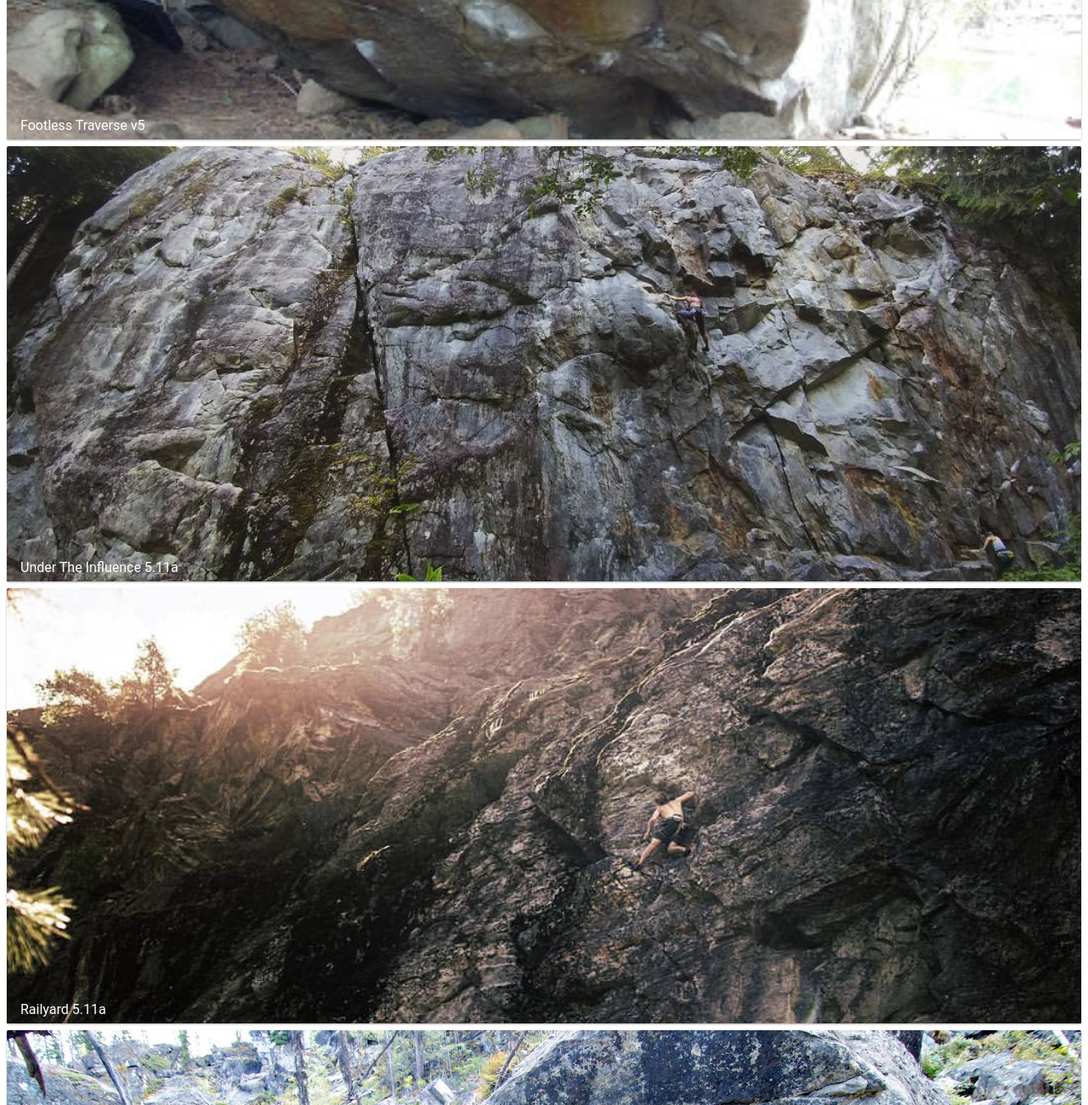
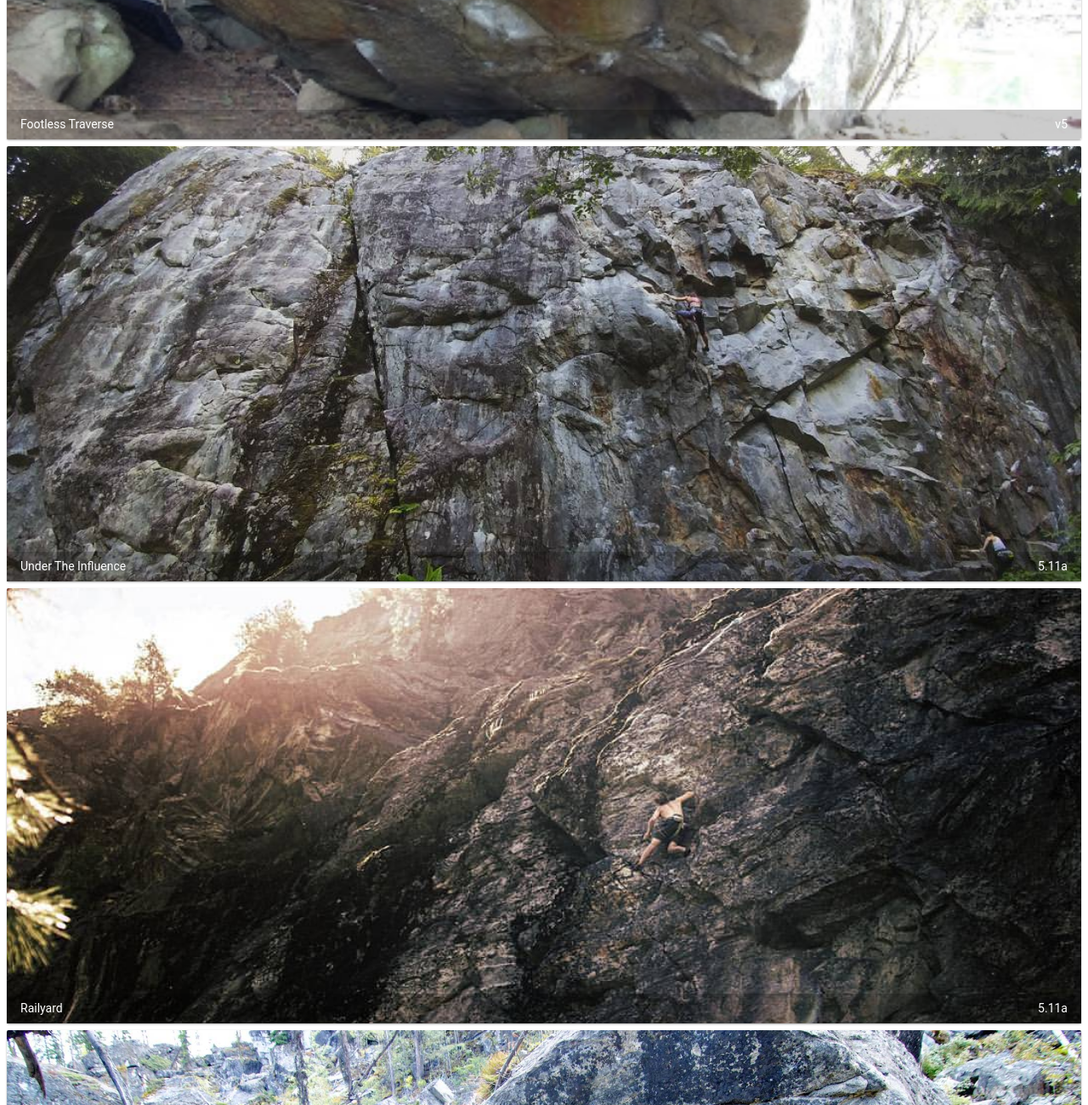
Before and after one commit to sethgo88/beta, a plain HTML site: page index.html in a window 1280 px wide and 2400 px high. Shown: the part 380-1680 px from the top of the page at 85% size. Drawn offline with Linux system fonts and the light colour scheme.

Commit message:
card footer

```diff
--- a/assets/css/my-app.css
+++ b/assets/css/my-app.css
@@ -4,3 +4,12 @@
 	background-size: cover;
 	background-position: center;
 }
+.card .card-footer {
+	min-height: 35px;
+	color: #fff;
+	background-color: #333;
+	background-color: rgba(0,0,0,0.2);
+	position: absolute;
+	bottom: 0px;
+	width: 100%;
+}
--- a/index.html
+++ b/index.html
@@ -40,27 +40,42 @@
                 <ul>
                   <li class="card">
                     <a href="#builder">
-                      <div style="background-image:url(assets/img/route_images/footless_traverse_01.jpg)" valign="bottom" class="card-header color-white no-border">Footless Traverse v5</div>
+                      <div style="background-image:url(assets/img/route_images/footless_traverse_01.jpg)" valign="bottom" class="card-header color-white no-border"></div>
+                      <div class="card-footer no-border">
+                        Footless Traverse <span class="pull-right">v5</span>
+                      </div>
                     </a>
                   </li>
                   <li class="card">
                     <a href="#builder">
-                      <div style="background-image:url(assets/img/route_images/under_the_influence_01.jpg)" valign="bottom" class="card-header color-white no-border">Under The Influence 5.11a</div>
+                      <div style="background-image:url(assets/img/route_images/under_the_influence_01.jpg)" valign="bottom" class="card-header color-white no-border"></div>
+                      <div class="card-footer no-border">
+                        Under The Influence <span class="pull-right">5.11a</span>
+                      </div>
                     </a>
                   </li>
                   <li class="card">
                     <a href="#builder">
-                      <div style="background-image:url(assets/img/route_images/railyard_01.jpg)" valign="bottom" class="card-header color-white no-border">Railyard 5.11a</div>
+                      <div style="background-image:url(assets/img/route_images/railyard_01.jpg)" valign="bottom" class="card-header color-white no-border"></div>
+                      <div class="card-footer no-border">
+                        Railyard <span class="pull-right">5.11a</span>
+                      </div>
                     </a>
                   </li>
                   <li class="card">
                     <a href="#builder">
-                      <div style="background-image:url(assets/img/route_images/boulderfield_01.jpg)" valign="bottom" class="card-header color-white no-border">Kelowna v4</div>
+                      <div style="background-image:url(assets/img/route_images/boulderfield_01.jpg)" valign="bottom" class="card-header color-white no-border"></div>
+                      <div class="card-footer no-border">
+                        Kelowna <span class="pull-right">v4</span>
+                      </div>
                     </a>
                   </li>
                   <li class="card">
                     <a href="#builder">
-                      <div style="background-image:url(assets/img/route_images/blue_light_special_01.jpg)" valign="bottom" class="card-header color-white no-border">Bluelight Special 5.11a</div>
+                      <div style="background-image:url(assets/img/route_images/blue_light_special_01.jpg)" valign="bottom" class="card-header color-white no-border"></div>
+                      <div class="card-footer no-border">
+                        Bluelight Special <span class="pull-right">5.11a</span>
+                      </div>
                     </a>
                   </li>
                 </ul>
```
